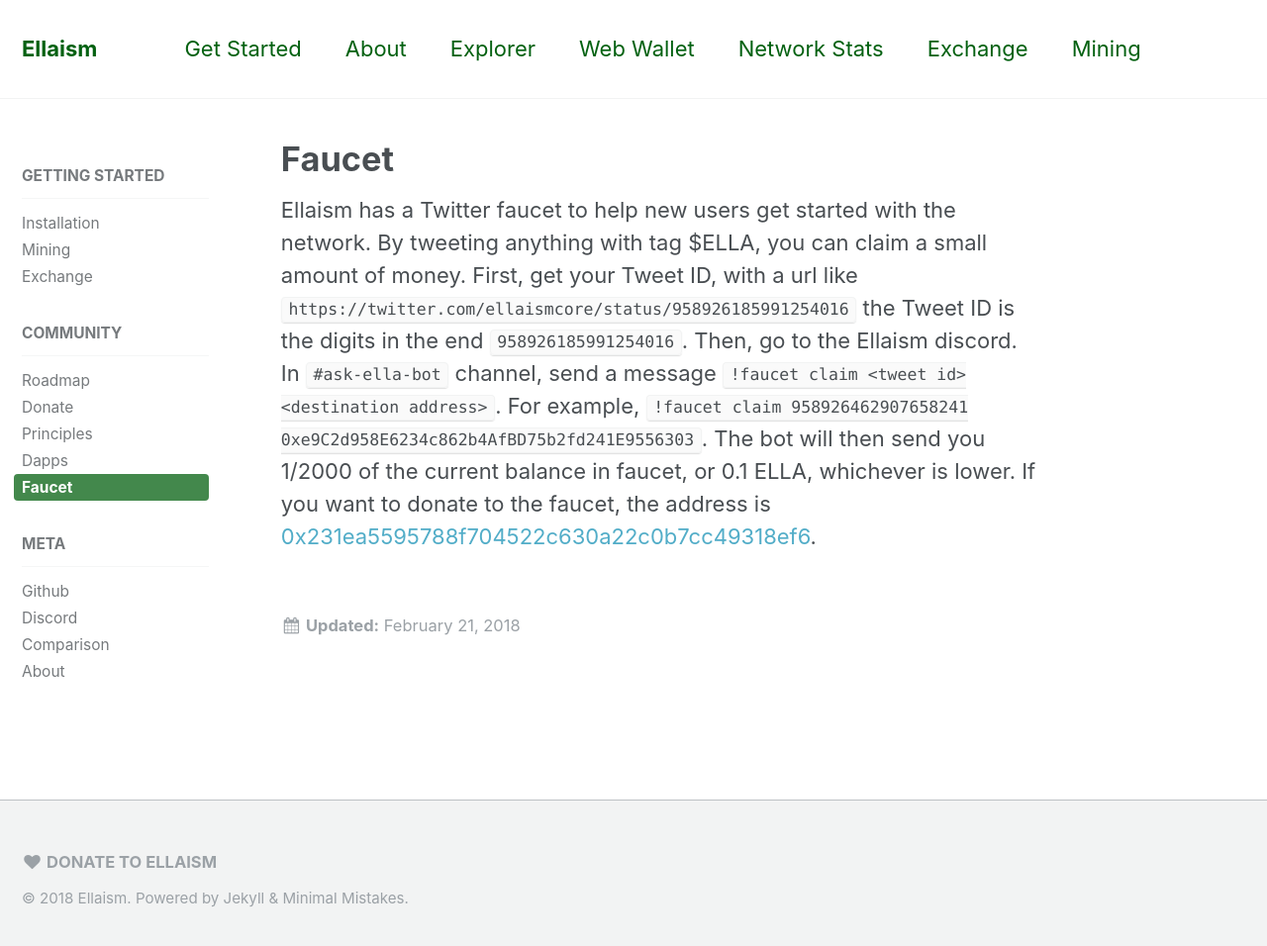
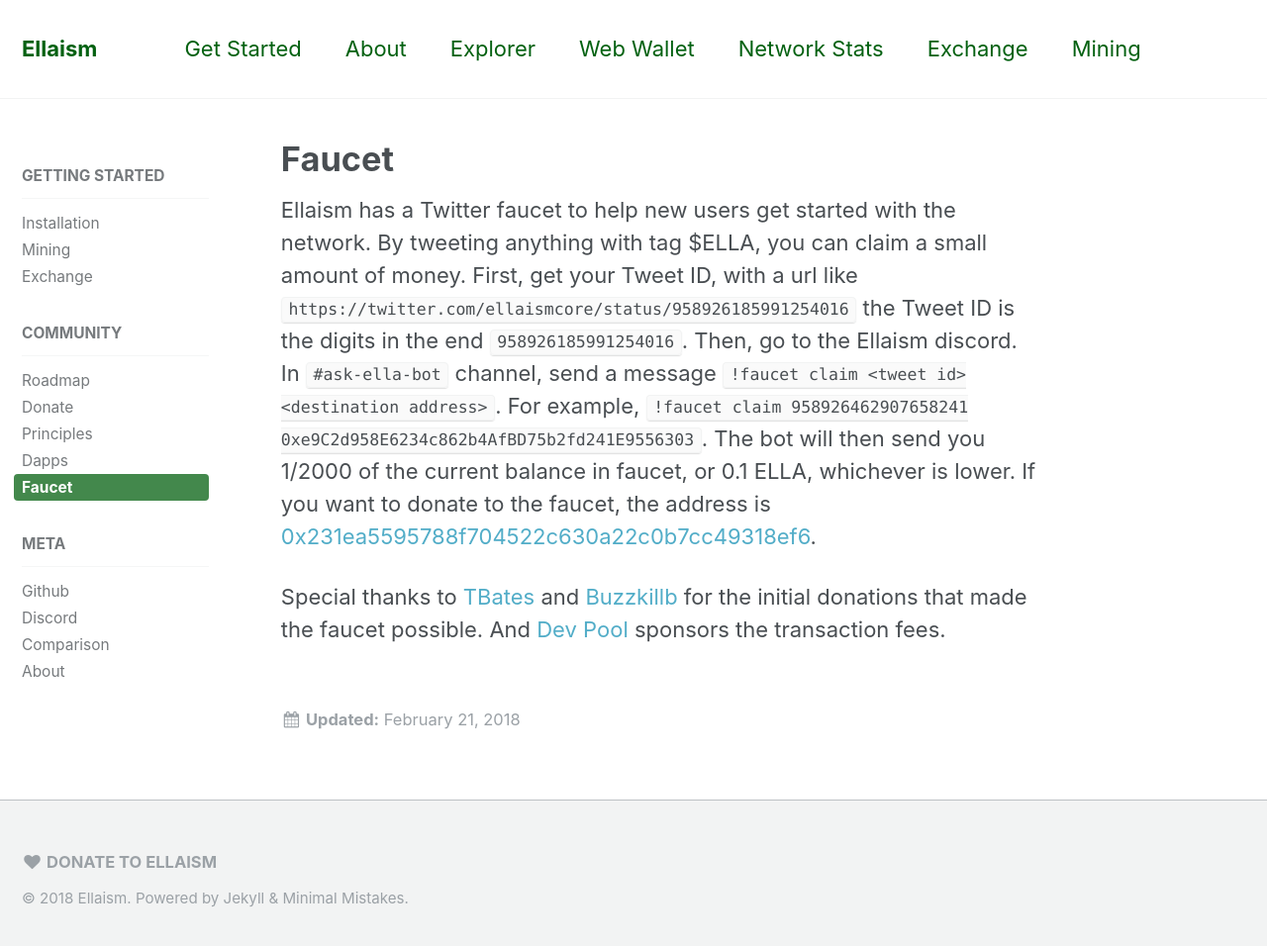
Before and after one commit to ellaism/ellaism.org, a Jekyll site: the page built from _docs/faucet.md, in a window 1280 px wide and 964 px high. Shown: the top 956 px of the window at 99% size. Built offline with Jekyll 4.4.1, drawn with Linux system fonts in a browser that asks for light colours.

Commit message:
Add donation information

```diff
--- a/_docs/faucet.md
+++ b/_docs/faucet.md
@@ -5,3 +5,5 @@
 ---
 
 Ellaism has a Twitter faucet to help new users get started with the network. By tweeting anything with tag $ELLA, you can claim a small amount of money. First, get your Tweet ID, with a url like `https://twitter.com/ellaismcore/status/958926185991254016` the Tweet ID is the digits in the end `958926185991254016`. Then, go to the Ellaism discord. In `#ask-ella-bot` channel, send a message `!faucet claim <tweet id> <destination address>`. For example, `!faucet claim 958926462907658241 0xe9C2d958E6234c862b4AfBD75b2fd241E9556303`. The bot will then send you 1/2000 of the current balance in faucet, or 0.1 ELLA, whichever is lower. If you want to donate to the faucet, the address is [0x231ea5595788f704522c630a22c0b7cc49318ef6](https://explorer.ellaism.org/addr/0x231ea5595788f704522c630a22c0b7cc49318ef6).
+
+Special thanks to [TBates](https://keybase.io/tbates76) and [Buzzkillb](https://keybase.io/buzzkillb) for the initial donations that made the faucet possible. And [Dev Pool](https://pool.ellaism.org) sponsors the transaction fees.
```
